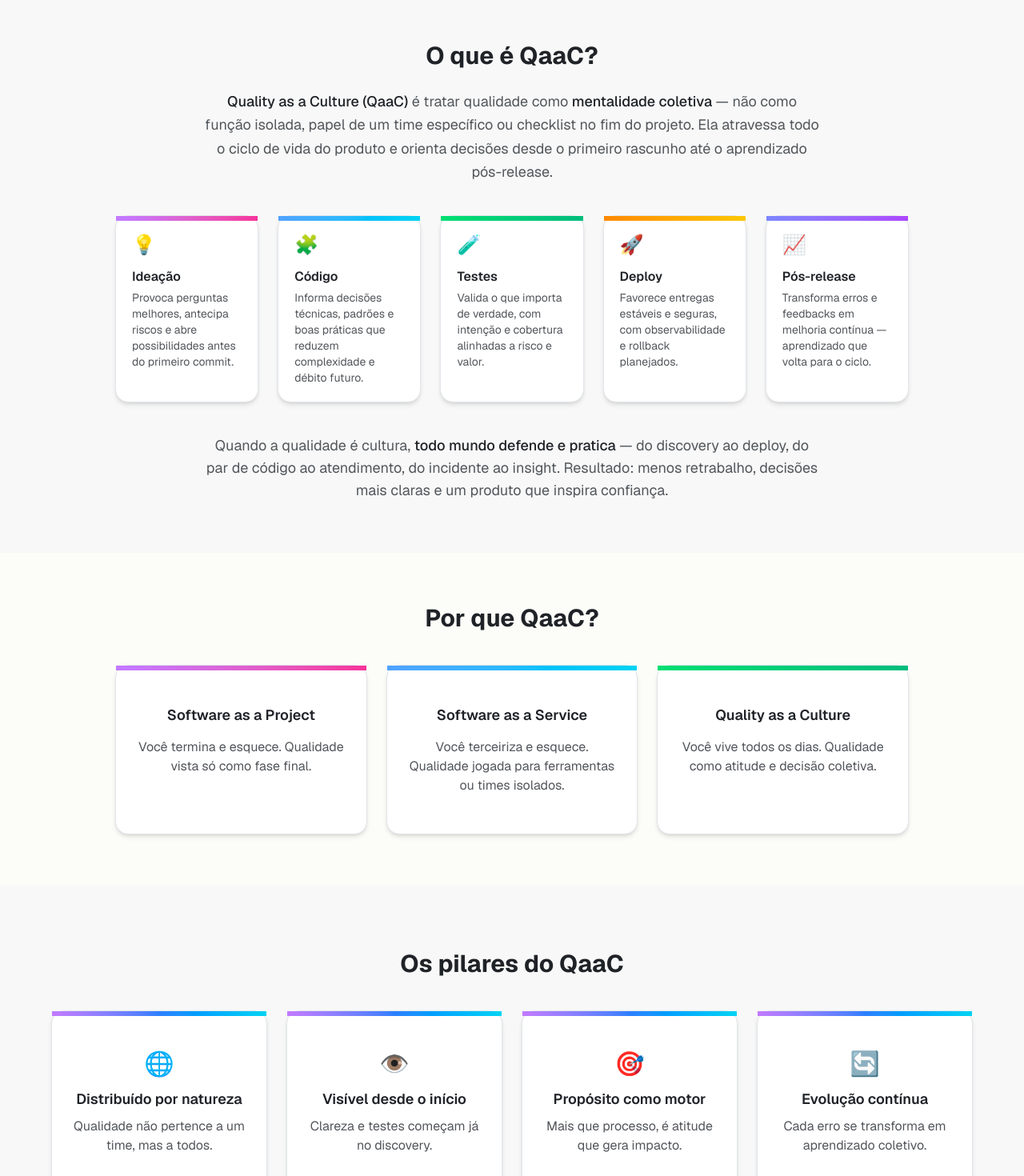
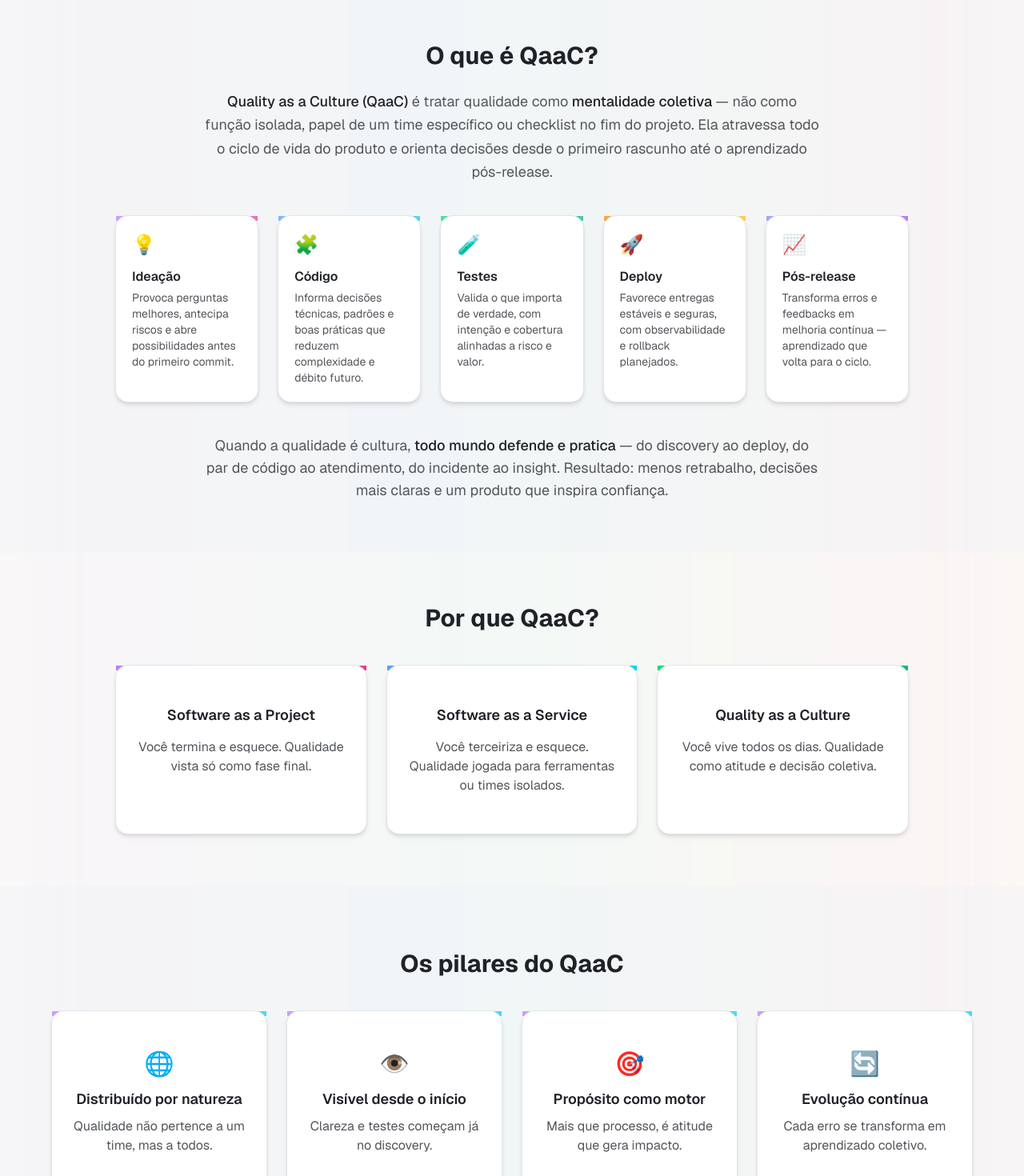
Before and after one commit to MahAmorim/bugbuster, a Next.js app: page /qaac in a window 1280 px wide. Shown: the part 616-2086 px from the top of the page at 80% size. Built offline with nearby package versions, Linux system fonts and the light colour scheme.

Commit message:
Ajuste navbar mobile qaac

```diff
--- a/src/app/qaac/QaacClient.tsx
+++ b/src/app/qaac/QaacClient.tsx
@@ -8,7 +8,8 @@ import CasesCarousel from "@/components/sections/CasesCarousel"
 
 export default function QaacClient() {
   return (
-    <main className="min-h-screen pt-16 bg-background text-foreground relative">
+    <main className="min-h-screen pt-16 bg-background text-foreground relative z-0">
+
       {/* BG glow sutil */}
       <div className="pointer-events-none absolute inset-0 -z-10 bg-gradient-to-r from-purple-500/10 via-cyan-500/10 to-pink-500/10 blur-3xl opacity-40" />
 
@@ -84,7 +85,7 @@ export default function QaacClient() {
             ].map((b) => (
               <div key={b.title} className="h-full">
                 <div className="relative border border-border bg-white dark:bg-[#111] rounded-xl shadow-md hover:-translate-y-1 hover:shadow-lg hover:brightness-105 transition-transform h-full">
-                  <div className={`absolute -z-0 top-0 left-0 right-0 h-1.5 bg-gradient-to-r ${b.color}`} />
+                  <div className={`absolute -z-10 top-0 left-0 right-0 h-1.5 bg-gradient-to-r ${b.color}`} />
                   <div className="p-5">
                     <div className="text-2xl mb-3">{b.icon}</div>
                     <h3 className="text-base font-semibold mb-1">{b.title}</h3>
@@ -117,7 +118,7 @@ export default function QaacClient() {
                 key={i}
                 className="relative border border-border bg-white dark:bg-[#111] hover:-translate-y-1 hover:shadow-lg transition-transform shadow-md min-h-[200px]"
               >
-                <div className={`absolute -z-0 top-0 left-0 right-0 h-1.5 bg-gradient-to-r ${item.color}`} />
+                <div className={`absolute -z-10 top-0 left-0 right-0 h-1.5 bg-gradient-to-r ${item.color}`} />
                 <div className="p-6 text-center">
                   <CardHeader className="p-0 mb-2">
                     <CardTitle className="text-lg font-semibold">{item.title}</CardTitle>
@@ -146,7 +147,7 @@ export default function QaacClient() {
                 key={i}
                 className="relative border border-border bg-white dark:bg-[#111] hover:-translate-y-1 hover:shadow-lg transition-transform shadow-md"
               >
-                <div className="absolute -z-0 top-0 left-0 right-0 h-1.5 bg-gradient-to-r from-purple-400 via-blue-500 to-cyan-400" />
+                <div className="absolute -z-10 top-0 left-0 right-0 h-1.5 bg-gradient-to-r from-purple-400 via-blue-500 to-cyan-400" />
                 <div className="p-6 flex flex-col items-center text-center">
                   <div className="text-3xl mb-3">{p.icon}</div>
                   <CardTitle className="text-lg font-semibold">{p.title}</CardTitle>
--- a/src/app/qaac/page.tsx
+++ b/src/app/qaac/page.tsx
@@ -1,7 +1,7 @@
 import type { Metadata } from "next"
 import QaacClient from "./QaacClient"
 
-const site = "https://seu-dominio.com"
+const site = "https://bugbuster-three.vercel.app/"
 
 export const metadata: Metadata = {
   title: "Quality as a Culture (QaaC) | BugBuster Culture",
--- a/src/components/sections/CasesCarousel.tsx
+++ b/src/components/sections/CasesCarousel.tsx
@@ -196,9 +196,9 @@ export default function CasesQaacCarousel({
         <div
           ref={railRef}
           className={clsx(
-            "relative mx-auto max-w-7xl overflow-visible -z-0",
+            "relative mx-auto max-w-7xl overflow-visible z-0",
             edgeFade &&
-            "[mask-image: linear-gradient(to right, transparent, black 10%, black 90%, transparent)]"
+              "[mask-image: linear-gradient(to right, transparent, black_10%, black_90%, transparent)] -z-10"
           )}
           role="region"
           aria-roledescription="carrossel"
@@ -213,7 +213,7 @@ export default function CasesQaacCarousel({
         >
           {showControls && (
             <>
-              <div className="absolute -z-0 inset-y-0 left-0 flex items-center pl-4 z-20">
+              <div className="absolute inset-y-0 left-0 flex items-center pl-4 z-20">
                 <button
                   type="button"
                   aria-label="Anterior"
@@ -223,7 +223,7 @@ export default function CasesQaacCarousel({
                   ←
                 </button>
               </div>
-              <div className="absolute -z-0 inset-y-0 right-0 flex items-center pr-4 z-20">
+              <div className="absolute inset-y-0 right-0 flex items-center pr-4 z-20">
                 <button
                   type="button"
                   aria-label="Próximo"
```
